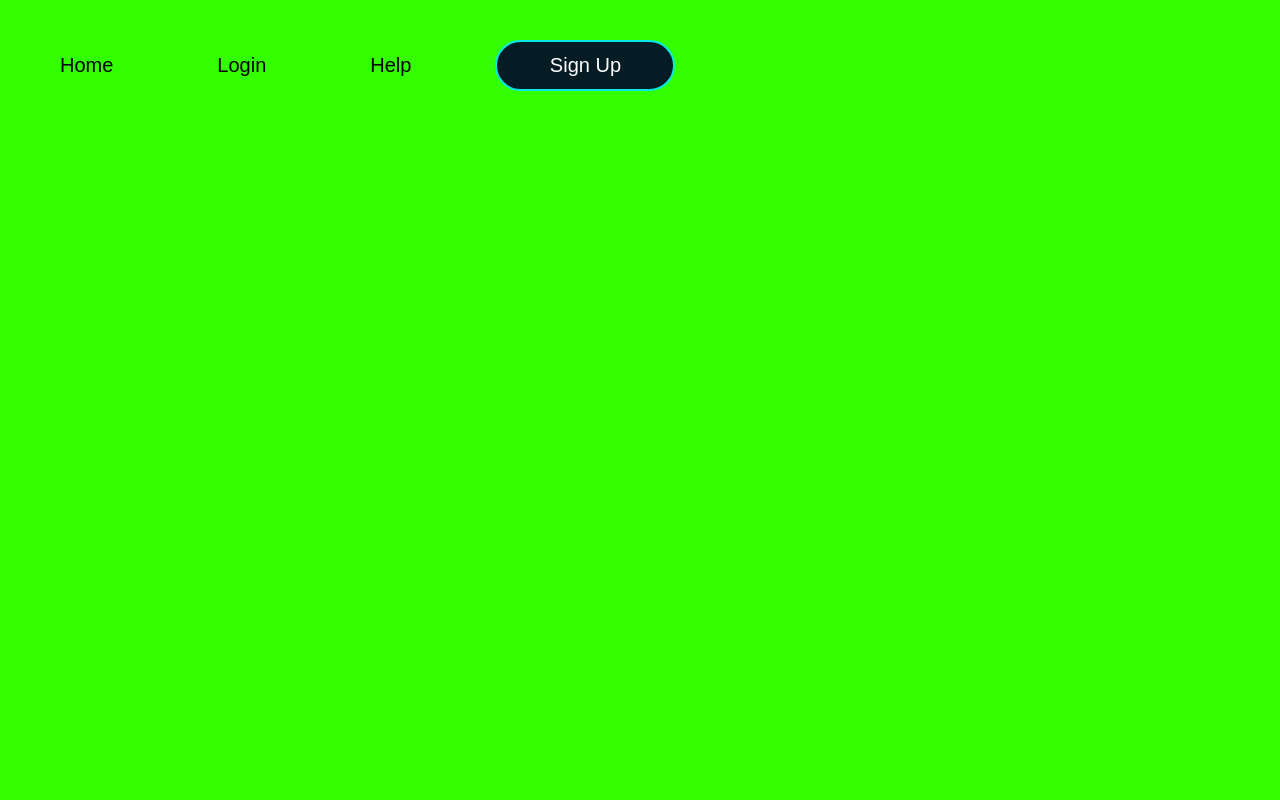
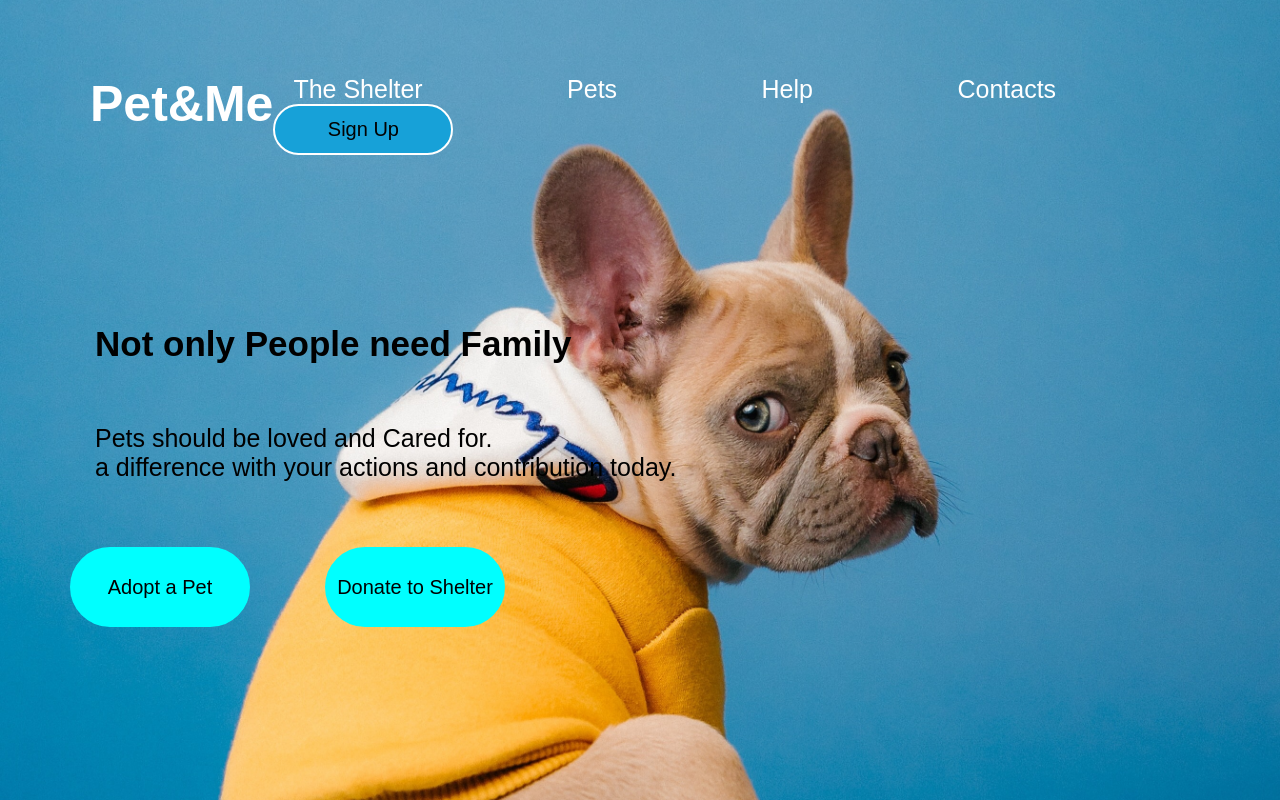
Before and after one commit to MosesOpiyo/pet_page, a plain HTML site: page index.html in a window 1280 px wide. Drawn offline with Linux system fonts and the light colour scheme.

Commit message:
Added README file and continued changes to index.html and style.css

```diff
--- a/index.html
+++ b/index.html
@@ -8,14 +8,28 @@
     <title>Petpage</title>
 </head>
 <body>
-    <div class="banner">
-      <ul>
-          <li><a href="#">Home</a></li>
-          <li><a href="#">Login</a></li>
-          <li><a href="#">Help</a></li>
+  <div class="banner">
+     <div class="navbar">
+       <h1>Pet&Me</h1>
+        <ul>
+          <li><a href="#"></a>The Shelter</li>
+          <li><a href="#"></a>Pets</li>
+          <li><a href="#"></a>Help</li>
+          <li><a href="#"></a>Contacts</li>
           <button type="button">Sign Up</button>
-      </ul>
-    </div>
+        </ul>
+     </div>
+     <br>
+     <div class="content">
+         <h3>Not only People need Family</h3>
+         <p>Pets should be loved and Cared for.<br> a difference with your actions and contribution today. </p>
+         <button type="button">Adopt a Pet</button><button type="button">Donate to Shelter</button>
+        </div>
+     </div>
+
+
+
+  </div>
 
 </body>
 </html>
--- a/style.css
+++ b/style.css
@@ -1,38 +1,80 @@
+
 *{
     margin: 0;
-    padding: 10px;
-    background-color: rgb(51, 255, 0);
+    padding: 0;
+    font-family: sans-serif;
+
 }
-.container{
+.banner{
     width: 100%;
     height: 100vh;
+    background: url(/images/dog.jpg);
+    background-size: cover;
+    background-position: center;
+}
+.navbar{
+    height: 12vh;
+    margin: 0;
+    display: flex;
+    align-items: flex-start;
+    justify-content: space-between;
 
 }
-ul li{
+.navbar h1{
+    padding-left: 90px;
+    padding-top: 75px;
+    font-size: 50px;
+    color: white;
+}
+.navbar ul li{
+    list-style: none;
     display: inline-block;
-    list-style: none;
+    font-size: 25px;
+    margin: 0 20px;
+    padding-top: 75px;
+    color: white;
+    padding-right: 100px;
+
+}
+.navbar button{
     margin-right: 60px;
-    padding-right: 10px;
-    font-family: sans-serif;
-    font-size: 20px;
-}
-ul li a{
-    text-decoration: none;
-    list-style: none;
-    color: black;
 }
 button{
     width: 180px;
     font-size: 20px;
     padding: 12px 0;
-    background:rgb(5, 28, 37) ;
-    border: 2px solid rgb(8, 231, 231) ;
+    background:rgb(23, 161, 216) ;
+    border: 2px solid rgb(255, 255, 255) ;
     border-radius: 30px;
-    color: #fff;
+    color: rgb(2, 2, 2);
     outline: none;
     transition: 0.25s;
     cursor: pointer;
+
 }
 button[type="button"]:hover{
-    background: rgb(26, 139, 245);
+    background:rgb(238, 19, 19)
 }
+.content h3{
+    margin: 60px;
+    padding-left: 35px;
+    padding-top: 150px;
+    font-size: 35px;
+}
+.content p{
+    margin: 60px;
+    font-size: 25px;
+    padding-left: 35px;
+}
+.content button{
+    margin: 5px;
+    color: black;
+    margin-left: 70px;
+    padding: 8px 0;
+    border: 2px solid aqua;
+    border-radius: 50px;
+    height: 80px;
+    width: 180px;
+    font-size: 20px;
+    background:aqua;
+}
```
Also changed, not shown: images/background.jpg (added), images/cars.jpg (added), images/cat.jpg (added), images/dog.jpg (added), images/img.jpg (added), images/logo.png (added), images/pets.jpg (added), 1 other file.
